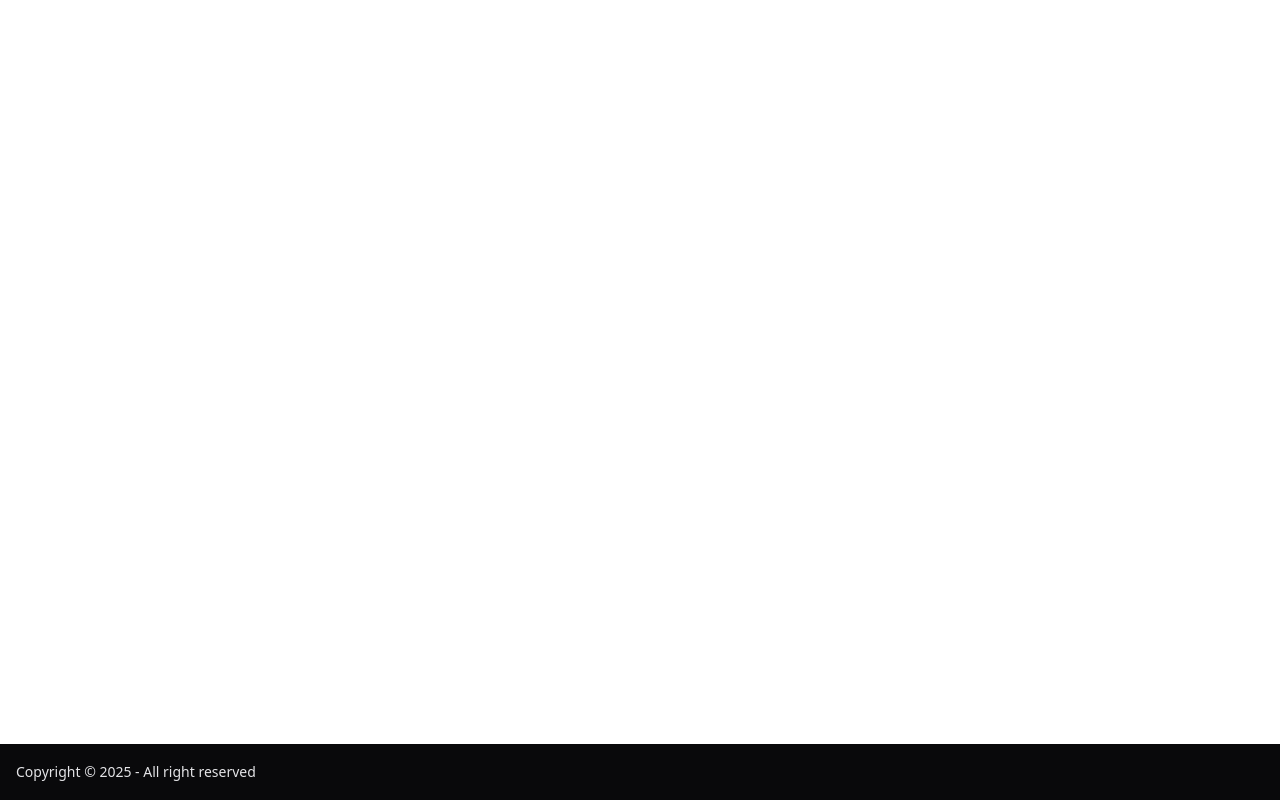
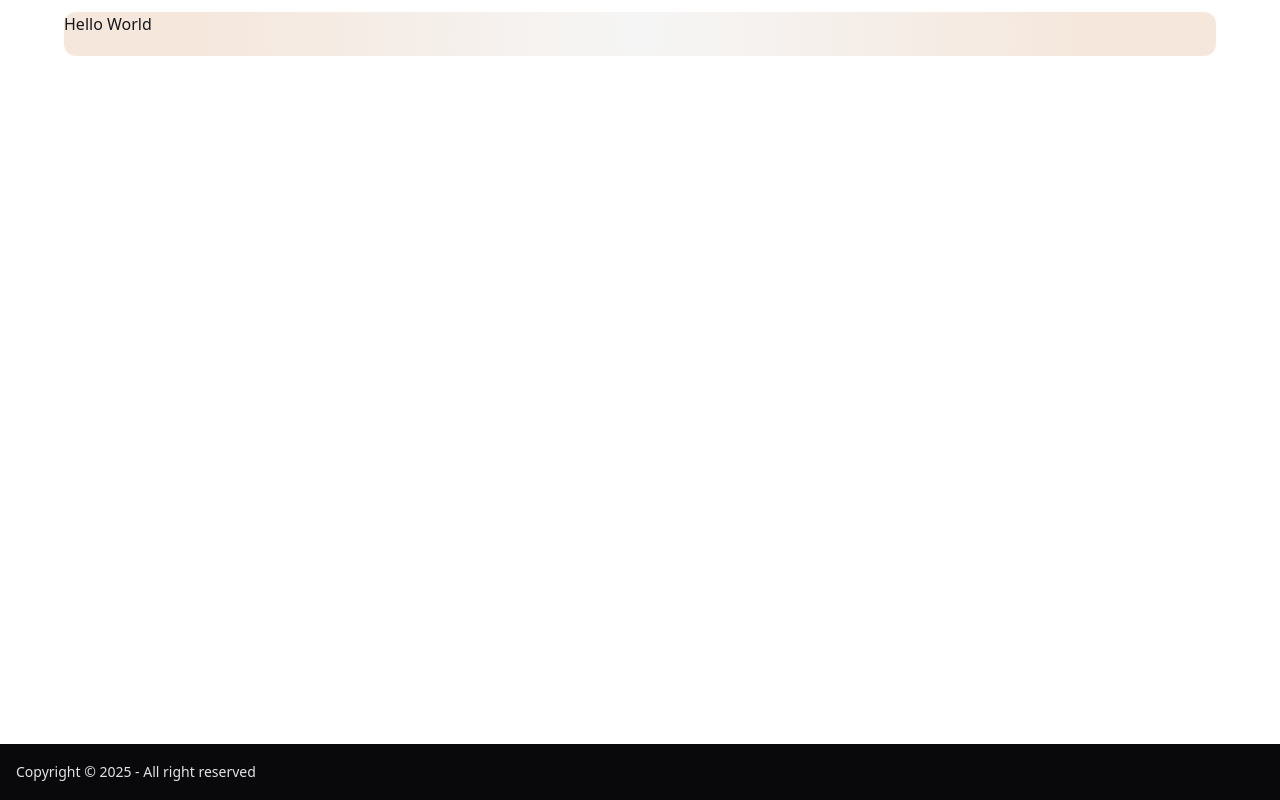
Before and after one commit to jchanda1/joy-of-software-2, a React (Vite) app: page /currentprojects in a window 1280 px wide. Built offline with nearby package versions, Linux system fonts and the light colour scheme; some icons are missing.

Commit message:
add current projects, generic card components

```diff
--- a/src/App.jsx
+++ b/src/App.jsx
@@ -3,6 +3,7 @@ import NavBar from "./components/Navbar";
 import { BrowserRouter, Routes, Route } from "react-router-dom";
 import Footer from "./components/Footer";
 import Home from "./pages/Home";
+import CurrentProjects from "./components/CurrentProjects";
 
 function App() {
   return (
@@ -12,6 +13,7 @@ function App() {
         <main className="flex-grow pt-3">
           <Routes>
             <Route path="/" element={<Home />} />
+            <Route path="/currentprojects" element={<CurrentProjects />} />
           </Routes>
         </main>
         <Footer className="mt-auto" />
--- /dev/null
+++ b/src/UI/DesktopCard.jsx
@@ -0,0 +1,13 @@
+const DesktopCard = ({ children }) => {
+  return (
+    <div
+      id="about-me"
+      className="mx-auto w-9/10 pb-5 rounded-xl"
+      style={{ background: "var(--web-page-bg)" }}
+    >
+      {children}
+    </div>
+  );
+};
+
+export default DesktopCard;
--- /dev/null
+++ b/src/UI/MobileCard.jsx
@@ -0,0 +1,12 @@
+const MobileCard = ({ children }) => {
+  return (
+    <div
+      className="flex lg:hidden mt-auto rounded-xl flex-col pt-5"
+      style={{ background: "var(--web-page-bg)" }}
+    >
+      {children}
+    </div>
+  );
+};
+
+export default MobileCard;
--- /dev/null
+++ b/src/components/CurrentProjects.jsx
@@ -0,0 +1,11 @@
+import DesktopCard from "../UI/DesktopCard";
+
+const CurrentProjects = () => {
+  return (
+    <DesktopCard>
+      <p>Hello World</p>
+    </DesktopCard>
+  );
+};
+
+export default CurrentProjects;
--- a/src/components/NavBar.jsx
+++ b/src/components/NavBar.jsx
@@ -13,12 +13,14 @@ const NavBar = () => {
         <div className="flex-none">
           <ul className="menu menu-horizontal px-1">
             <li>
-              <a className="text-primary-content" href="#hero">
+              <a className="text-primary-content" href="/">
                 About Me
               </a>
             </li>
             <li>
-              <a className="text-primary-content">Current Projects</a>
+              <a className="text-primary-content" href="/currentprojects">
+                Current Projects
+              </a>
             </li>
             <li>
               <a className="text-primary-content">Get In Touch</a>
```
